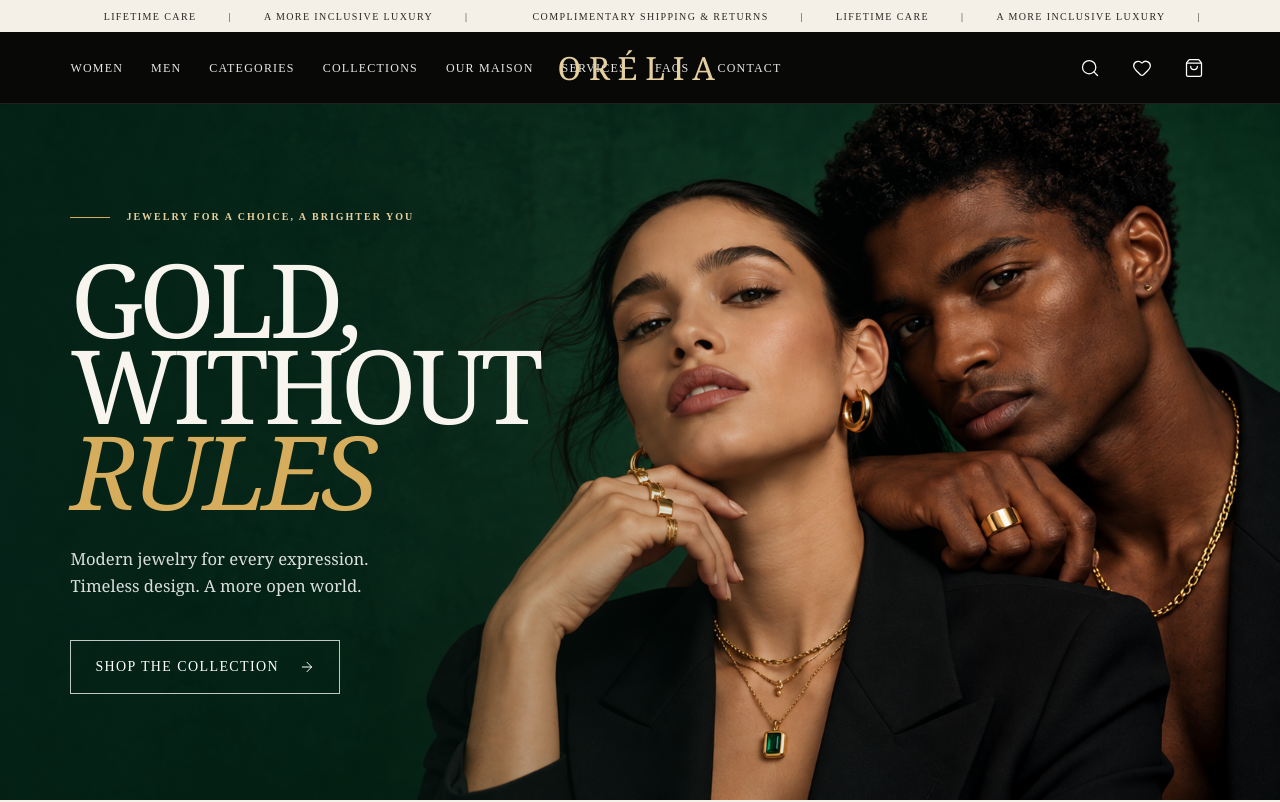
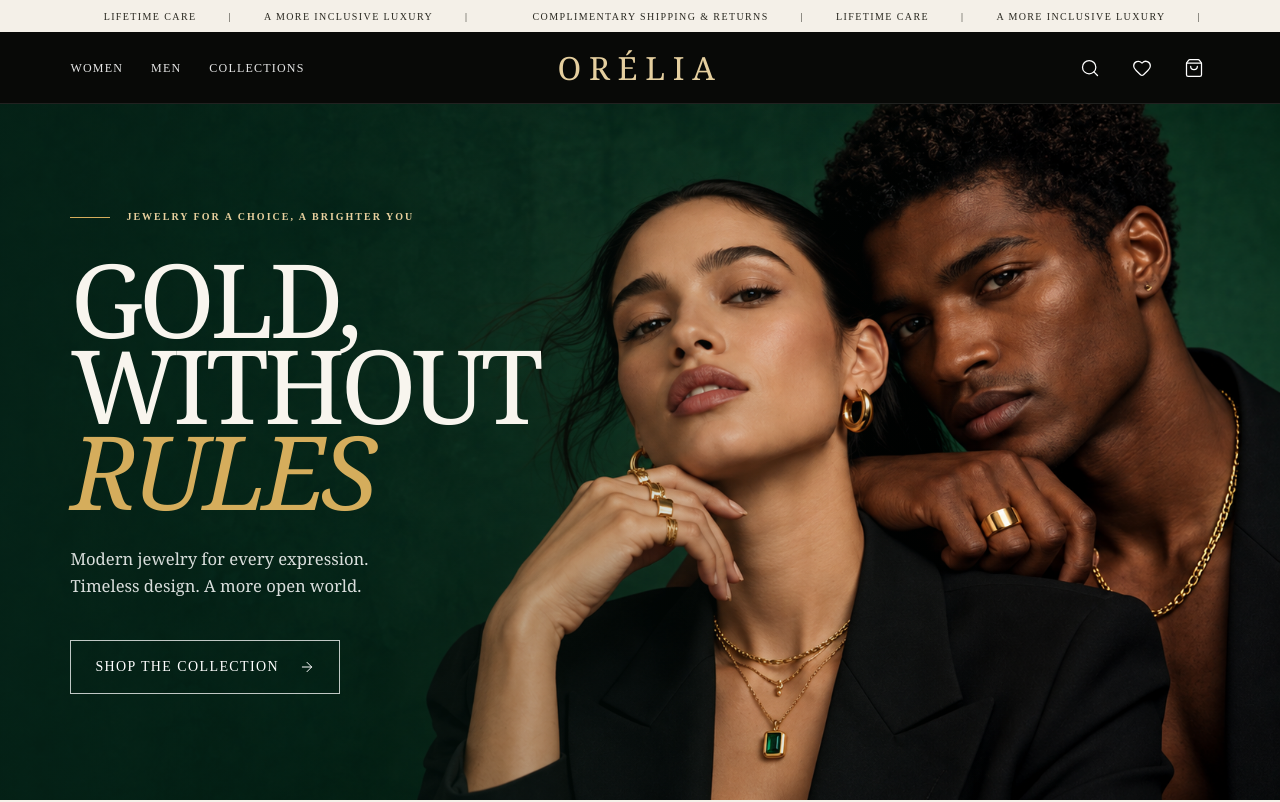
Before and after one commit to Hicham2115/Bijoux-Ecom, a Next.js app: page / in a window 1280 px wide. Shown: the top 802 px of the page. Built offline with nearby package versions, Linux system fonts and the light colour scheme.

Commit message:
your message

```diff
--- a/components/comp-577.tsx
+++ b/components/comp-577.tsx
@@ -27,6 +27,10 @@ const navigationLinks = [
   { href: "#faq", label: "FAQs" },
   { href: "#contact", label: "Contact" },
 ];
+
+const desktopNavigationLinks = navigationLinks.filter(({ label }) =>
+  ["Women", "Men", "Collections"].includes(label),
+);
 
 export default function Component() {
   return (
@@ -63,7 +67,7 @@ export default function Component() {
               </Button>
             </SheetClose>
           </div>
-          <nav aria-label="Main navigation" className="flex-1 py-6">
+          <nav aria-label="Main navigation" className="shrink-0 py-6">
             <ul className="divide-y divide-white/10">
               {navigationLinks.map((link, index) => (
                 <li key={link.href}>
@@ -103,7 +107,7 @@ export default function Component() {
 
       <NavigationMenu viewport={false} className="max-md:hidden">
         <NavigationMenuList className="gap-7">
-          {navigationLinks.map((link) => (
+          {desktopNavigationLinks.map((link) => (
             <NavigationMenuItem key={link.label}>
               <NavigationMenuLink
                 href={link.href}
--- a/components/ui/sheet.tsx
+++ b/components/ui/sheet.tsx
@@ -36,7 +36,7 @@ function SheetContent({
       <DialogPrimitive.Content
         data-slot="sheet-content"
         className={cn(
-          "fixed inset-y-0 z-50 flex w-[min(88vw,390px)] flex-col border-[#d7b878]/25 bg-[#080907] px-7 py-8 text-[#f4f0e8] shadow-[24px_0_80px_rgba(0,0,0,0.4)] outline-none data-[state=closed]:animate-out data-[state=open]:animate-in",
+          "fixed inset-y-0 z-50 flex max-h-dvh w-[min(88vw,390px)] flex-col overflow-y-auto overscroll-y-contain touch-pan-y border-[#d7b878]/25 bg-[#080907] px-7 py-8 text-[#f4f0e8] shadow-[24px_0_80px_rgba(0,0,0,0.4)] outline-none data-[state=closed]:animate-out data-[state=open]:animate-in",
           side === "left"
             ? "left-0 border-r data-[state=closed]:slide-out-to-left data-[state=open]:slide-in-from-left"
             : "right-0 border-l data-[state=closed]:slide-out-to-right data-[state=open]:slide-in-from-right",
```
